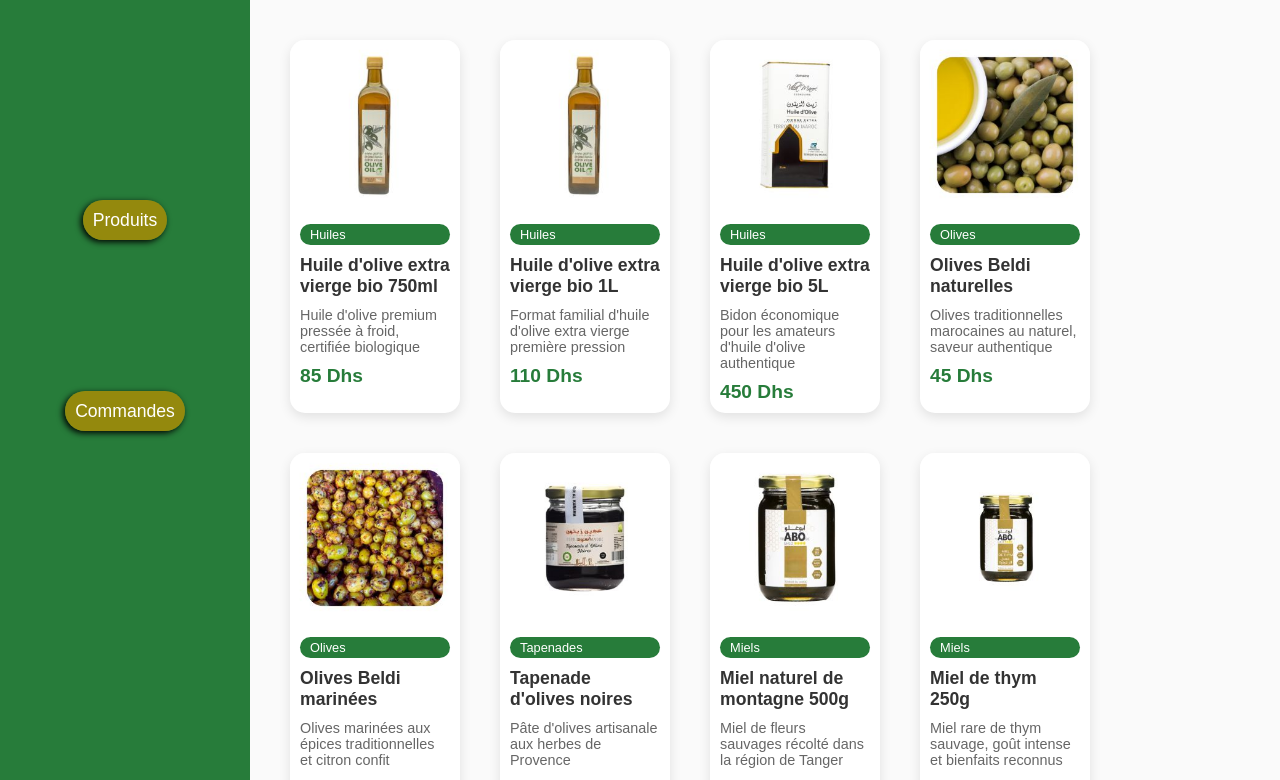
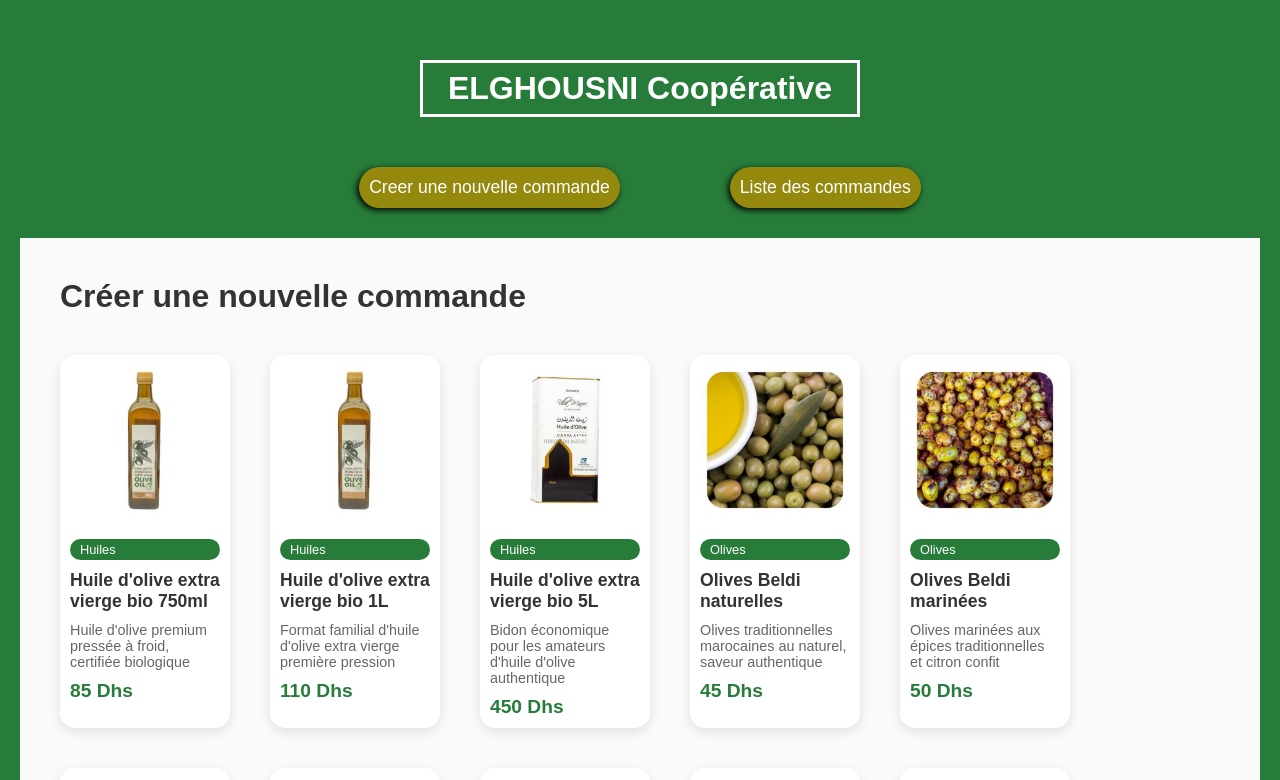
Before and after one commit to medool421/elghousni-order-management, a React (Create React App) app: page / in a window 1280 px wide. Shown: the top 780 px of the page. Built offline with nearby package versions, Linux system fonts and the light colour scheme.

Commit message:
Add nav buttonswith useState

```diff
--- a/src/App.css
+++ b/src/App.css
@@ -7,34 +7,42 @@
 
 .App {
 
-  display: flex;
-  min-height: 100vh;
+  /* display: flex; */
   background-color: #f5f5f5;
+    min-height: 100vh;
+
 }
 
+.Logo {
+  margin: 20px 400px;
+  padding: 7px;
+   border: solid 3px;
+  text-align: center;
 
+}
 
 .SideBar {
-  width: 250px;
   background: #277c3a;
   color: white;
-   display: flex;
-  flex-direction: column;
   align-items: center;
   padding: 40px 20px;
 }
 
 .SideBar ul {
+  display: flex;
+    justify-content: center;
+
+gap: 50px;
   list-style: none;
   width: 100%;
 }
 
 .SideBar li {
-  margin: 170px 0px;
+  margin: 30pX;
   text-align: center;
 }
 
-.SideBar a {
+.SideBar button {
 
   color: white;
   text-decoration: none;
@@ -44,16 +52,19 @@
   background-color: #94890d;
   border-radius: 23px;
   box-shadow: -2px 2px 6px #000000;
-
+border-style: none;
+  cursor: pointer;
 
 
 }
 
-.SideBar a:hover {
+.SideBar button:hover {
   padding: 10px;
   background-color: #7c7c7c;
   border-radius: 23px;
   box-shadow: -2px 2px 6px #000000;
+    transform: translateY(-2px);
+
 }
 
 .ProductZone {
@@ -96,7 +107,7 @@
 }
 
 .product-category {
-  display:block;
+   display: block;
   margin: 10px;
   padding: 3px 10px;
 
--- a/src/App.jsx
+++ b/src/App.jsx
@@ -9,9 +9,9 @@ function App() {
       <div className="SideBar">
       <SideBar />
       </div>
-      <div id="Produits" className="ProductZone">
+      {/* <div id="Produits" className="ProductZone">
       <ProductList />
-      </div>
+      </div> */}
     </div>
   );
 }
--- a/src/components/SideBar.jsx
+++ b/src/components/SideBar.jsx
@@ -1,12 +1,31 @@
+import { useState } from 'react';
+import ProductList from './ProductList';
 function SideBar () {
+    const [currentView, setCurrentView] = useState('new-order');
+
 return (
-
+    <>
+        <div className="Logo">
+            <h1>ELGHOUSNI Coopérative</h1>
+        </div>
         <div className="Side-bar">
         <ul>
-            <li><a href="#Produits" class="nav-link">Produits</a></li>
-            <li><a href="#Commandes" class="nav-link">Commandes</a></li>
+            <li><button className="nav-link"
+            onClick={() => setCurrentView('new-order')}>Creer une nouvelle commande</button></li>
+            <li><button className="nav-link"
+            onClick={() => setCurrentView('order-list')}>Liste des commandes</button></li>
         </ul>
         </div>
+
+            <div className="main-content">
+                {currentView === 'new-order'
+                ? (<div className="ProductZone"><h1>Créer une nouvelle commande</h1>
+                <ProductList />
+                </div>)
+                : (<div className="OrderZone"><h1>Liste des commandes</h1>
+                </div>)}
+            </div>
+    </>
 )
 }
 export default SideBar
```
Also changed, not shown: src/components/OrderForm.jsx (added), src/components/OrderSummary.jsx (added).
